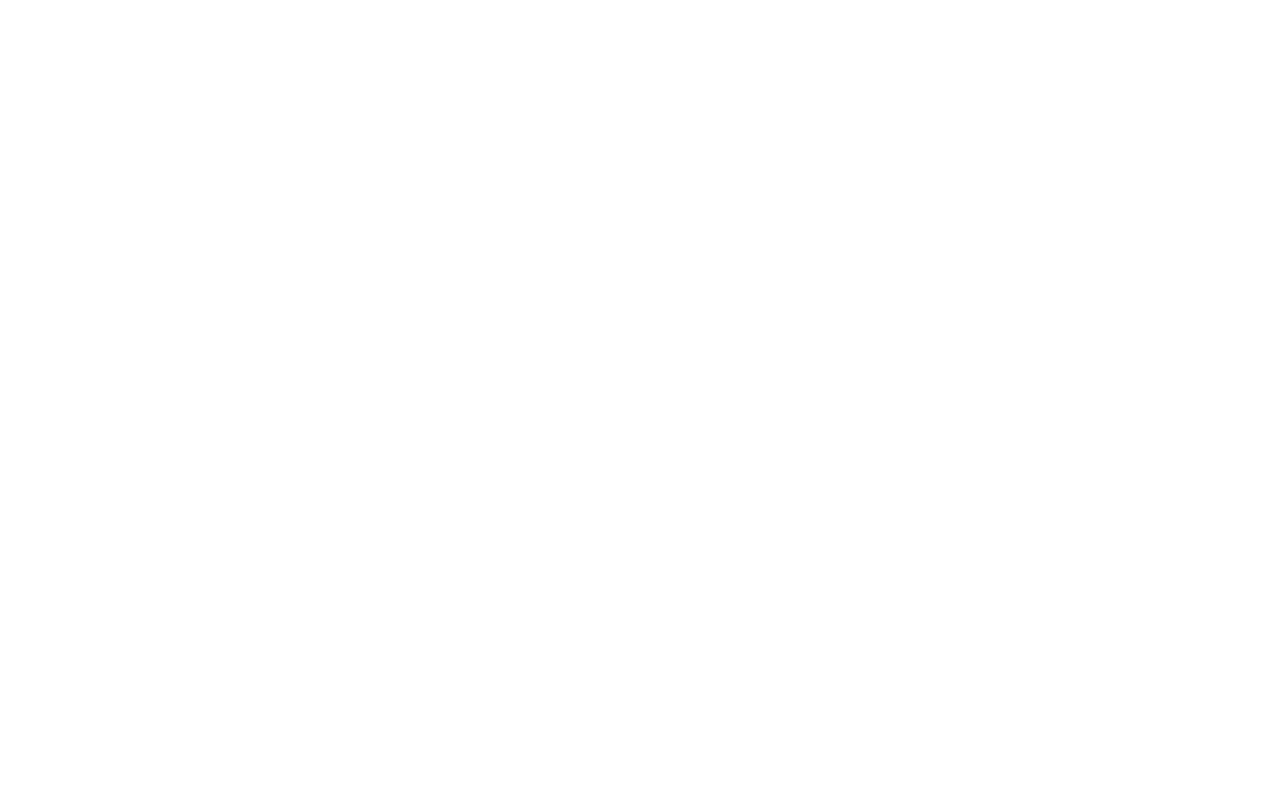
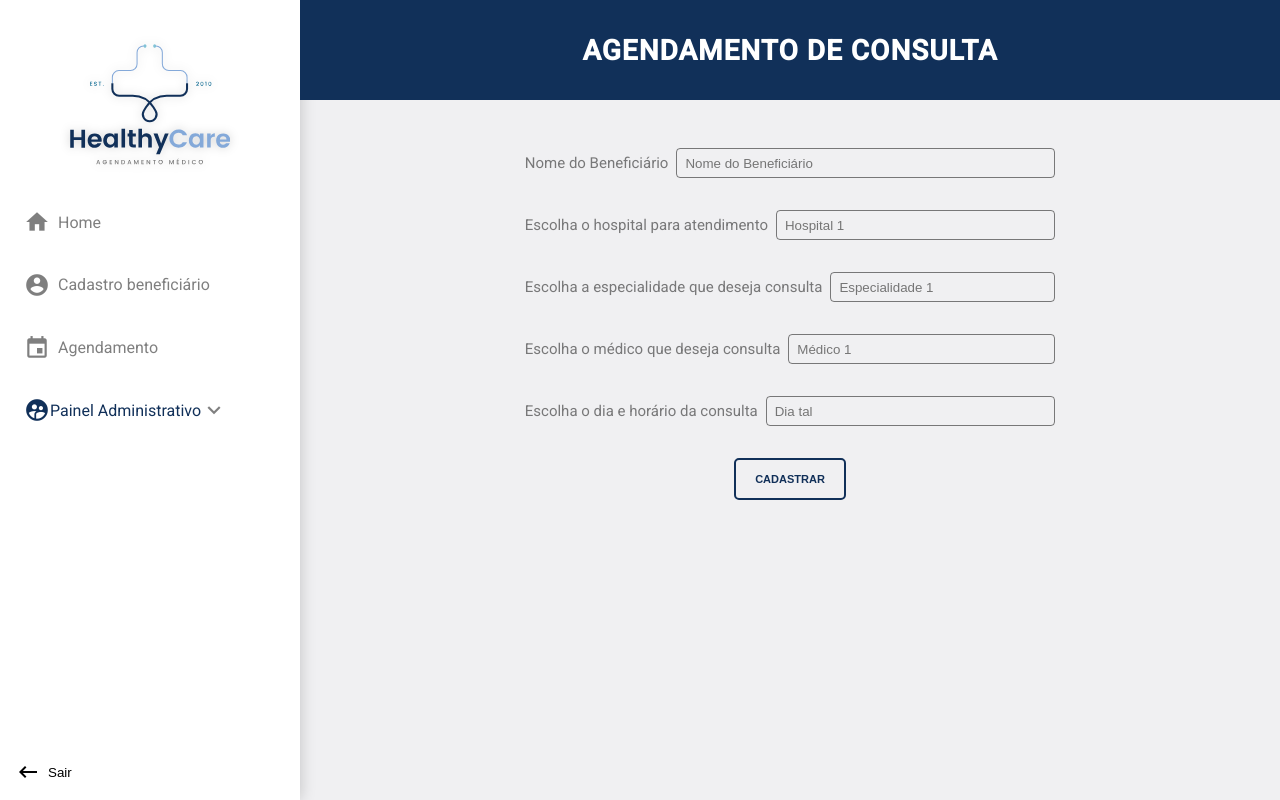
Before and after one commit to SandraLima03/HealthCareFront, an Angular app: page /agendamento-consulta in a window 1280 px wide. Before the commit this address led to /. Built offline with nearby package versions, Linux system fonts and the light colour scheme.

Commit message:
deploy agendamento de consulta

```diff
--- a/src/app/app-routing.module.ts
+++ b/src/app/app-routing.module.ts
@@ -5,6 +5,7 @@
 import {HomeComponent} from './screens/home/home.component'
 import { CadHospitalComponent } from './screens/cad-hospital/cad-hospital.component';
 import { CadEspecialidadeComponent } from './screens/cad-especialidade/cad-especialidade.component';
+import { AgendamentoConsultaComponent } from './screens/agendamento-consulta/agendamento-consulta.component';
 
 const routes: Routes = [
   {path: 'cadastro-beneficiario', component:CadBeneficiarioComponent},
@@ -13,6 +14,8 @@
   {path: 'cadastro-hospital', component:CadHospitalComponent},
   {path: '', component:HomeComponent},
   {path: 'cadastro-especialidade', component:CadEspecialidadeComponent},
+  {path: '', component:HomeComponent},
+  {path: 'agendamento-consulta', component:AgendamentoConsultaComponent},
   {path: '', component:HomeComponent}
 ];
 
--- a/src/app/app.module.ts
+++ b/src/app/app.module.ts
@@ -17,6 +17,7 @@
 import { ReactiveFormsModule } from '@angular/forms';
 import { CadHospitalComponent } from './screens/cad-hospital/cad-hospital.component';
 import { CadEspecialidadeComponent } from './screens/cad-especialidade/cad-especialidade.component';
+import { AgendamentoConsultaComponent } from './screens/agendamento-consulta/agendamento-consulta.component';
 
 @NgModule({
   declarations: [
@@ -29,7 +30,8 @@
     TextComponent,
     HeaderScreenComponent,
     CadHospitalComponent,
-    CadEspecialidadeComponent
+    CadEspecialidadeComponent,
+    AgendamentoConsultaComponent
   ],
   imports: [
     CommonModule,
--- a/src/app/component/input/text/text.component.ts
+++ b/src/app/component/input/text/text.component.ts
@@ -1,4 +1,4 @@
-import { Component, Input} from '@angular/core';
+import { Component, Input } from '@angular/core';
 
 @Component({
   selector: 'app-text',
--- /dev/null
+++ b/src/app/screens/agendamento-consulta/agendamento-consulta.component.css
@@ -0,0 +1,75 @@
+.agendamentoConsulta {
+  box-sizing: border-box;
+  width: 100vw;
+  height: 100vh;
+  background: #F0F0F2;
+  display: flex;
+}
+
+.agendamentoConsulta .forms-agendamento {
+  width: 100vw;
+  height: 100vh;
+  display: flex;
+  flex-direction: column;
+  align-items: center;
+  justify-content: center;
+}
+
+.agendamentoConsulta .forms-agendamento app-header-screen {
+ width: 100%;
+}
+
+.agendamentoConsulta .forms-agendamento .form-content {
+  display: flex;
+  padding: 3rem;
+  flex-direction: column;
+  align-items: center;
+  gap: 2rem;
+  position: relative;
+  height: 100%;
+  width: 100%;
+}
+
+.agendamentoConsulta .forms-agendamento .form-content .content {
+  width: 100%;
+  display: flex;
+  gap: 2rem;
+  flex-direction: column;
+  align-items: center;
+  justify-content: center;
+  flex-wrap: wrap;
+}
+
+.agendamentoConsulta .forms-agendamento .form-content .content .content {
+  width: 60%;
+  display: flex;
+  justify-content: center;
+}
+
+.agendamentoConsulta .forms-agendamento .form-content .content .content app-text {
+  width: 100%;
+}
+
+.agendamentoConsulta .forms-agendamento .form-content .button {
+  width: 100%;
+  display: flex;
+  justify-content: center;
+  align-items: center;
+}
+
+.agendamentoConsulta .forms-agendamento .form-content button {
+  padding: .8rem 1.2rem;
+  background: transparent;
+  border: 2px solid #113059;
+  color: #113059;
+  border-radius: 5px;
+  font-weight: bold;
+  font-size: 11px;
+  text-transform: uppercase;
+  transition: all .4s ease-in-out;
+}
+
+.agendamentoConsulta .forms-agendamento .form-content button:hover {
+  color: #FFF;
+  background: #113059;
+}
--- /dev/null
+++ b/src/app/screens/agendamento-consulta/agendamento-consulta.component.html
@@ -0,0 +1,31 @@
+<div class="agendamentoConsulta">
+  <app-sidebar></app-sidebar>
+
+    <div class="forms-agendamento">
+      <app-header-screen title="Agendamento de Consulta"></app-header-screen>
+        <form class="form-content">
+          <div class="content">
+            <div class="content">
+              <app-text inputId="inputNameHospital" typeInput="text" nameInput="Nome do Beneficiário" placeholder="Nome do Beneficiário"></app-text>
+            </div>
+            <div class="content">
+              <app-text inputId="inputHospital" typeInput="text" nameInput="Escolha o hospital para atendimento" placeholder="Hospital 1"></app-text>
+            </div>
+            <div class="content">
+              <app-text inputId="inputEspecialidade" typesel="text" nameInput="Escolha a especialidade que deseja consulta" placeholder="Especialidade 1"></app-text>
+            </div>
+            <div class="content">
+              <app-text inputId="inputMedico" typesel="text" nameInput="Escolha o médico que deseja consulta" placeholder="Médico 1"></app-text>
+            </div>
+            <div class="content">
+              <app-text inputId="inpuHorario" typesel="text" nameInput="Escolha o dia e horário da consulta" placeholder="Dia tal"></app-text>
+            </div>
+          </div>
+          <div class="button">
+            <button type="submit">Cadastrar</button>
+          </div>
+      </form>
+    </div>
+  </div>
+
+<router-outlet></router-outlet>
--- /dev/null
+++ b/src/app/screens/agendamento-consulta/agendamento-consulta.component.ts
@@ -0,0 +1,12 @@
+import { Component } from '@angular/core';
+
+@Component({
+  selector: 'app-agendamento-consulta',
+  templateUrl: './agendamento-consulta.component.html',
+  styleUrls: ['./agendamento-consulta.component.css']
+})
+export class AgendamentoConsultaComponent {
+  onSubmit($event: any): void {
+    $event.preventDefault()
+  }
+}
--- a/src/utils/sidebar-links.ts
+++ b/src/utils/sidebar-links.ts
@@ -10,11 +10,10 @@
   }[]
 }
 
-
 export const sidebarLinks: SidebarLink[] = [
   {name: 'Home', url: '/', icon: 'home'},
   {name: 'Cadastro beneficiário', url: '/cadastro-beneficiario', icon: 'account_circle'},
-  {name: 'Agendamento', url: '/aa', icon: 'event'},
+  {name: 'Agendamento', url: '/agendamento-consulta', icon: 'event'},
   {name: 'Painel Administrativo', isPainel: 'true' , url: '', icon: 'supervised_user_circle', iconDrop: 'keyboard_arrow_down', submenu: [
     {name: 'Cadastrar Hospital', url: '/cadastro-hospital'},
     {name: 'Cadastrar Médico', url: '/painel/cadastro-medico'},
```
Also changed, not shown: 1 other file (tests, documents, lock files or other folders).
